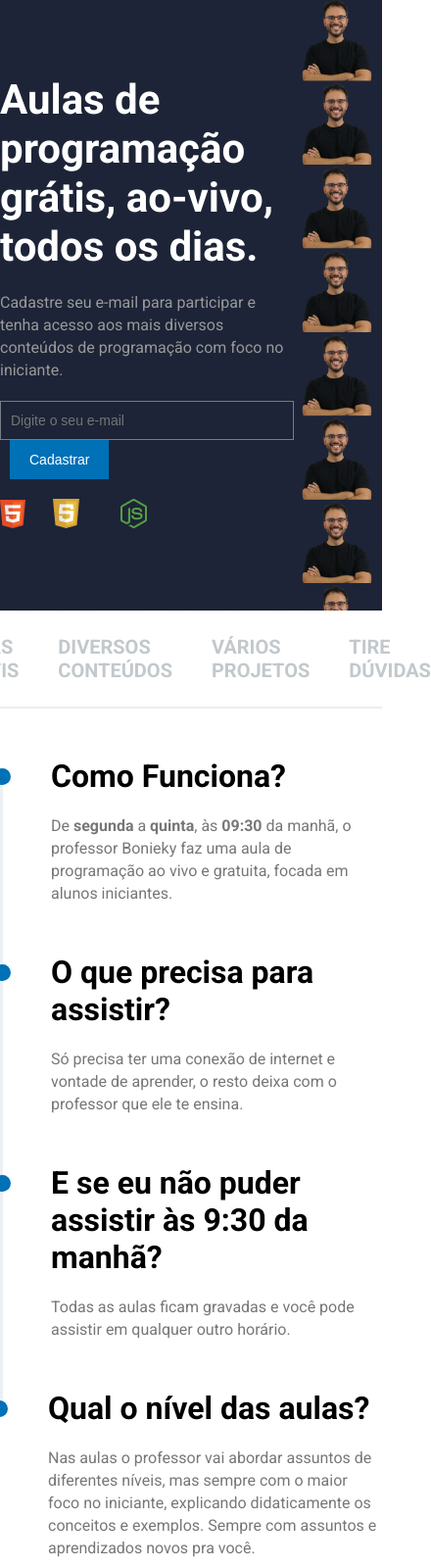
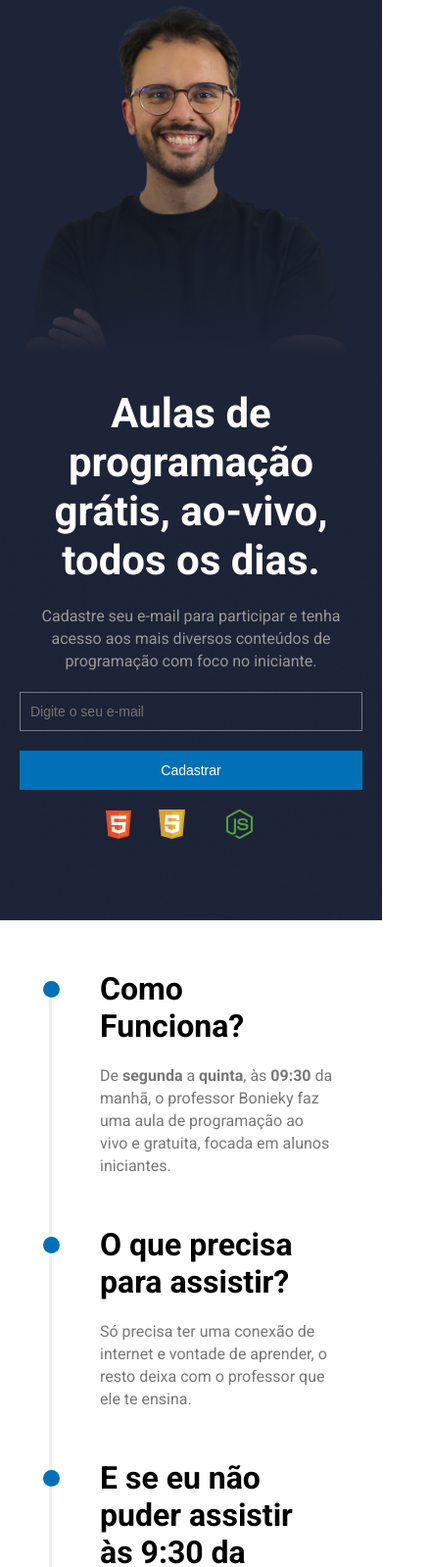
Before and after one commit to EandroC/1-captura, a plain HTML site: page index.html in a window 390 px wide. Shown: the part 76-1675 px from the top of the page at 98% size, 440 px wide, since content can reach past the window. Drawn offline with Linux system fonts and the light colour scheme.

Commit message:
Responsividade aplicada

```diff
--- a/assets/css/style.css
+++ b/assets/css/style.css
@@ -14,6 +14,7 @@ body{
 .main{
     background-color:#1D2437;
     background-image: url('../images/bg.png');
+    background-size: cover;
 
 }
 
@@ -86,6 +87,8 @@ header{
     flex: 1;
     background-image: url('../images/hero.png');
     background-size: 100% auto;
+    background-repeat: no-repeat;
+    background-position-y: bottom;
 }
 .heroArea .leftside .techs{
     margin-bottom: 80px;
@@ -262,3 +265,91 @@ footer{
 .footer-right a:hover{
     text-decoration: underline;
 }
+
+/********* RESPONSIVIDADE *********/
+@media (max-width: 1030px){
+    .main .container{
+        padding: 0 20px;
+    }
+    footer .footer-container{
+        padding-left: 20px;
+        padding-right: 20px;
+    }
+}
+
+@media (max-width: 900px){
+    .heroArea{
+        flex-direction: column-reverse;
+    }
+
+    .heroArea .rightside{
+        height: 400px;
+        flex: none;
+        background-size: auto 100%;
+        background-position-x: center;
+    }
+
+    .heroArea .rightside .rightside-linear{
+        width: 100%;
+        height: 100%;
+        background: linear-gradient(360deg, #1D2437 8.92%, rgba(29, 36, 55, 0) 65.85%);
+    }
+
+    .heroArea .leftside h1{
+        margin-top: 0;
+        text-align: center;
+    }
+
+    .heroArea .leftside .subtitle{
+        text-align: center;
+    }
+
+    .heroArea .leftside .form input{
+        width: 100%;
+        margin-bottom: 20px;
+    }
+
+    .heroArea .leftside .form button{
+        width: 100%;
+        margin: 0;
+    }
+
+    .heroArea .leftside .techs{
+        text-align: center;
+    }
+
+    .info{
+        display: none;
+    }
+
+    .instructions .inst-item{
+        margin: 0 50px ;
+    }
+
+    .cta .cta-container{
+        flex-direction: column;
+        margin: 0 30px;
+    }
+
+    .cta .cta-left,
+    .cta .cta-right{
+        margin: 0;
+    }
+
+    .cta .cta-left{
+        text-align: center;
+        margin-bottom: 30px;
+    }
+
+    footer .footer-container{
+        flex-direction: column;
+    }
+
+    footer .footer-left{
+        margin-bottom: 30px;
+    }
+
+    footer .footer-right{
+        text-align: center;
+    }
+}
--- a/index.html
+++ b/index.html
@@ -51,7 +51,9 @@
 
                     </div>
                 </div>
-                <div class="rightside"></div>
+                <div class="rightside">
+                    <div class="rightside-linear"></div>
+                </div>
             </div>
         </div>
     </section>
```
